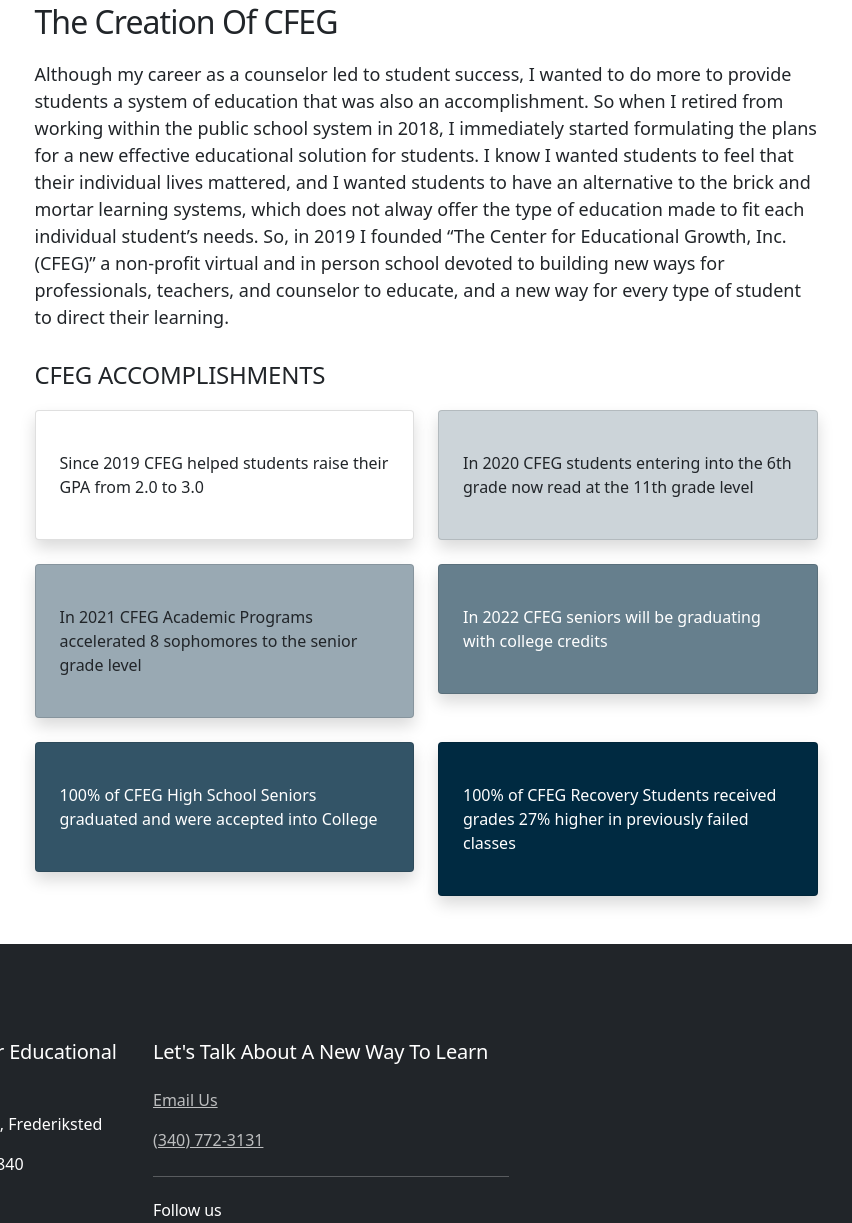
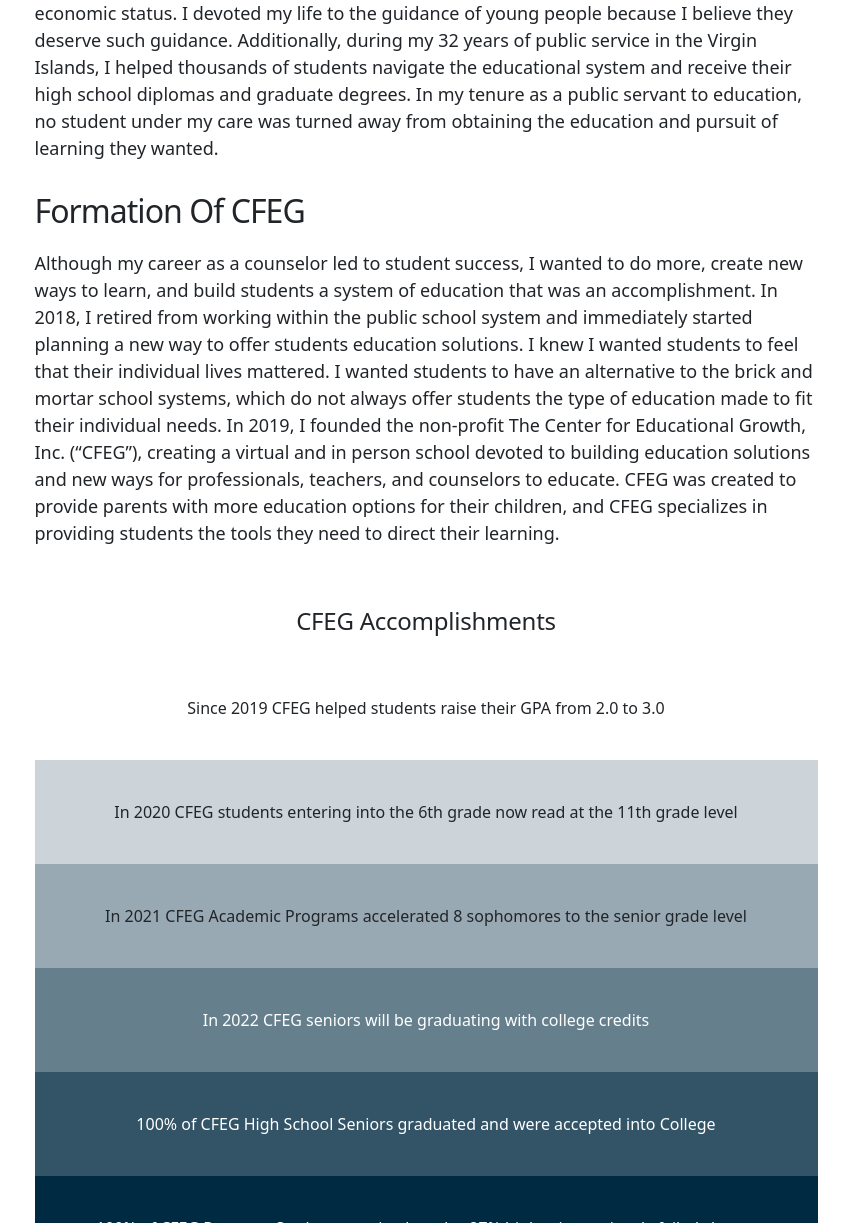
Before and after one commit to 75onfriday/cfeg, a Gatsby site: page /our-story in a window 1280 px wide. Shown: the part 1577-2800 px from the top of the page, without its empty margins (214-1066 px from the left). Built offline with nearby package versions, Linux system fonts and the light colour scheme; Gatsby itself is replaced by a stand-in of ours.

Commit message:
should be the final final edits

```diff
--- a/src/components/footer.js
+++ b/src/components/footer.js
@@ -32,8 +32,8 @@
               </a>
             </p>
           </div>
-          <hr class="my-4" />
-          <h6 class="mb-4">Follow us</h6>
+          {/* <hr class="my-4" /> */}
+          {/* <h6 class="mb-4">Follow us</h6>
           <div class="">
             <a
               href="#"
@@ -67,7 +67,7 @@
             >
               <i class="bi bi-instagram"></i>
             </a>
-          </div>
+          </div> */}
         </div>
       </div>
       <hr class="mb-5 mt-0" />
--- a/src/pages/our-story.js
+++ b/src/pages/our-story.js
@@ -52,7 +52,7 @@
           <div class="col-xl-9">
             <div class=" px-4 py-5 ">
               {/* <h1 class="story-head">Our Story</h1> */}
-              <StaticImage class="mb-3" src="../images/ms-cannon.jpg" />
+              {/* <StaticImage class="mb-3" src="../images/ms-cannon.jpg" /> */}
               <h2 class="story-subhead">How It Began</h2>
               <p
                 class="aos-init aos-animate btn-top story-body"
@@ -63,10 +63,16 @@
                 Islands, I received no guidance as a high school student. I
                 wanted to attend college, but the counselors dismissed me
                 because I had an immigrant status (I was born in Trinidad &
-                Tobago). My confidence was shook by the school system that was
-                meant to help me, but the systems’ and its counselors dismissal
-                of me drove me to graduate from high school and attend college.
+                Tobago). My confidence was shook by the school system and the
+                counselors that refused to develop my learning skills, and their
+                dismissal drove me to graduate from high school and attend
+                college.
               </p>
+              <StaticImage
+                src="../images/ms-cannon.jpg"
+                class="img-fluid rounded-blob shadow-lg"
+                alt=""
+              />
               <h2 class="story-subhead">The Founder Story </h2>
               <p
                 class="mb-0 aos-init aos-animate story-body"
@@ -75,8 +81,18 @@
               >
                 My challenges with the school system and adverse encounters with
                 school counselors inspired me to pursue a career in counseling
-                and education. I found a passion and desire to provide the help
-                I didn’t received to every student regardless of their race,
+                and education. My passion and desire to provide students the
+                help I did not receive allowed me to assist every student
+                regardless of their race, nationality, gender, or economic
+                status. I devoted my life to the guidance of young people
+                because I believe they deserve such guidance. During my 32 years
+                of public service in the Virgin Islands, I helped thousands of
+                students navigate education systems, receive their high school
+                diplomas, and pursue graduate degrees. In my tenure as a public
+                servant to education, no student under my care has been turned
+                away from obtaining the education and pursuit of learning they
+                wanted. I found a passion and desire to provide the help I
+                didn’t received to every student regardless of their race,
                 nationality, gender, or economic status. I devoted my life to
                 the guidance of young people because I believe they deserve such
                 guidance. Additionally, during my 32 years of public service in
@@ -86,50 +102,46 @@
                 no student under my care was turned away from obtaining the
                 education and pursuit of learning they wanted.
               </p>
-              <h2 class="story-subhead">The Creation Of CFEG</h2>
+              <h2 class="story-subhead">Formation Of CFEG</h2>
               <p
                 class="mb-0 aos-init aos-animate story-body"
                 data-aos="fade-up"
                 data-aos-delay="200"
               >
                 Although my career as a counselor led to student success, I
-                wanted to do more to provide students a system of education that
-                was also an accomplishment. So when I retired from working
-                within the public school system in 2018, I immediately started
-                formulating the plans for a new effective educational solution
-                for students. I know I wanted students to feel that their
-                individual lives mattered, and I wanted students to have an
-                alternative to the brick and mortar learning systems, which does
-                not alway offer the type of education made to fit each
-                individual student’s needs. So, in 2019 I founded “The Center
-                for Educational Growth, Inc. (CFEG)” a non-profit virtual and in
-                person school devoted to building new ways for professionals,
-                teachers, and counselor to educate, and a new way for every type
-                of student to direct their learning.
+                wanted to do more, create new ways to learn, and build students
+                a system of education that was an accomplishment. In 2018, I
+                retired from working within the public school system and
+                immediately started planning a new way to offer students
+                education solutions. I knew I wanted students to feel that their
+                individual lives mattered. I wanted students to have an
+                alternative to the brick and mortar school systems, which do not
+                always offer students the type of education made to fit their
+                individual needs. In 2019, I founded the non-profit The Center
+                for Educational Growth, Inc. (“CFEG”), creating a virtual and in
+                person school devoted to building education solutions and new
+                ways for professionals, teachers, and counselors to educate.
+                CFEG was created to provide parents with more education options
+                for their children, and CFEG specializes in providing students
+                the tools they need to direct their learning.
               </p>
-              <h4 class="story-subhead btn-top">CFEG ACCOMPLISHMENTS</h4>
-              <div class="row">
-                <div
-                  class="col-sm-6 mb-4 aos-init aos-animate"
-                  data-aos="fade-left"
-                  data-aos-delay="150"
-                >
-                  <div class="card py-6 px-4 shadow hover-lift-lg hover-shadow-lg card-body">
+              <h4
+                class="story-subhead btn-top text-center"
+                style={{ marginTop: "60px" }}
+              >
+                CFEG Accomplishments{" "}
+              </h4>
+              <div class="row text-center">
+                <div class="">
+                  <div class="py-6 px-4">
                     <p class="mb-0">
                       Since 2019 CFEG helped students raise their GPA from 2.0
                       to 3.0
                     </p>
                   </div>
                 </div>
-                <div
-                  class="col-sm-6 mb-4 aos-init aos-animate"
-                  data-aos="fade-left"
-                  data-aos-delay="250"
-                >
-                  <div
-                    class="card py-6 px-4 shadow hover-lift-lg hover-shadow-lg card-body"
-                    style={{ backgroundColor: "#CCD4D9" }}
-                  >
+                <div class="">
+                  <div class="py-6 px-4" style={{ backgroundColor: "#CCD4D9" }}>
                     <p class="mb-0">
                       In 2020 CFEG students entering into the 6th grade now read
                       at the 11th grade level
@@ -137,28 +149,17 @@
                   </div>
                 </div>
 
-                <div
-                  class="col-sm-6 mb-4 aos-init aos-animate"
-                  data-aos="fade-left"
-                  data-aos-delay="300"
-                >
-                  <div
-                    class="card py-6 px-4 shadow hover-lift-lg hover-shadow-lg card-body"
-                    style={{ backgroundColor: "#99A9B3" }}
-                  >
+                <div class="">
+                  <div class="py-6 px-4" style={{ backgroundColor: "#99A9B3" }}>
                     <p class="mb-0">
                       In 2021 CFEG Academic Programs accelerated 8 sophomores to
                       the senior grade level
                     </p>
                   </div>
                 </div>
-                <div
-                  class="col-sm-6 aos-init aos-animate"
-                  data-aos="fade-left"
-                  data-aos-delay="350"
-                >
+                <div class="">
                   <div
-                    class="card py-6 px-4 shadow hover-lift-lg hover-shadow-lg card-body"
+                    class="py-6 px-4"
                     style={{ backgroundColor: "#667F8D", color: "#fff" }}
                   >
                     <p class="mb-0">
@@ -167,13 +168,9 @@
                     </p>
                   </div>
                 </div>
-                <div
-                  class="col-sm-6 mb-4 mb-sm-0 aos-init aos-animate"
-                  data-aos="fade-left"
-                  data-aos-delay="400"
-                >
+                <div class="">
                   <div
-                    class="card py-6 px-4 shadow hover-lift-lg hover-shadow-lg card-body"
+                    class="py-6 px-4"
                     style={{ backgroundColor: "#335467", color: "#fff" }}
                   >
                     <p class="mb-0">
@@ -182,13 +179,9 @@
                     </p>
                   </div>
                 </div>
-                <div
-                  class="col-sm-6 aos-init aos-animate"
-                  data-aos="fade-left"
-                  data-aos-delay="450"
-                >
+                <div class="">
                   <div
-                    class="card py-6 px-4 shadow hover-lift-lg hover-shadow-lg card-body"
+                    class="py-6 px-4"
                     style={{ backgroundColor: "#002A41", color: "#fff" }}
                   >
                     <p class="mb-0">
```
Also changed, not shown: src/pages/contact.js (+5 -13 lines), src/pages/index.js (+17 -8 lines), src/images/1878-logo.jpeg (added).
